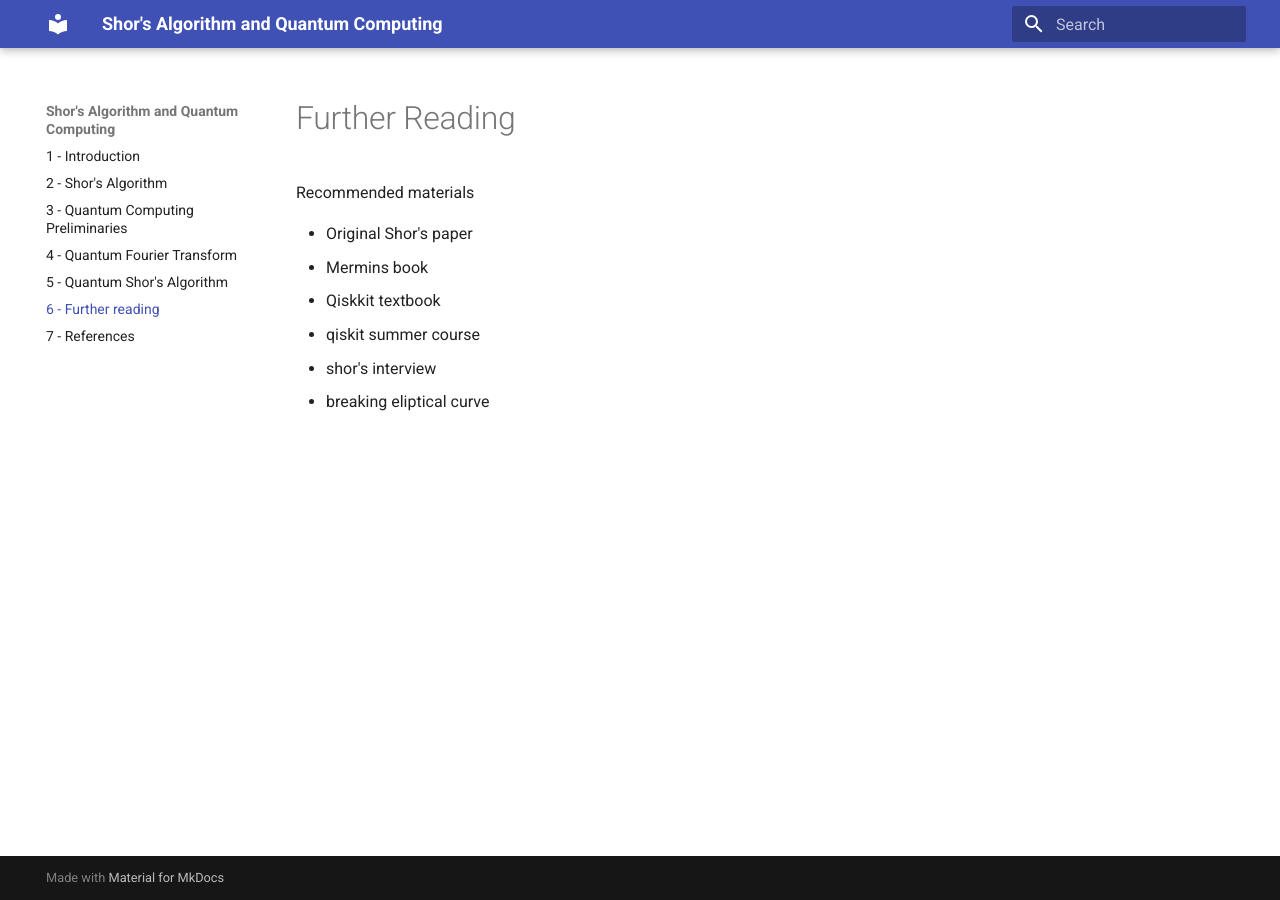
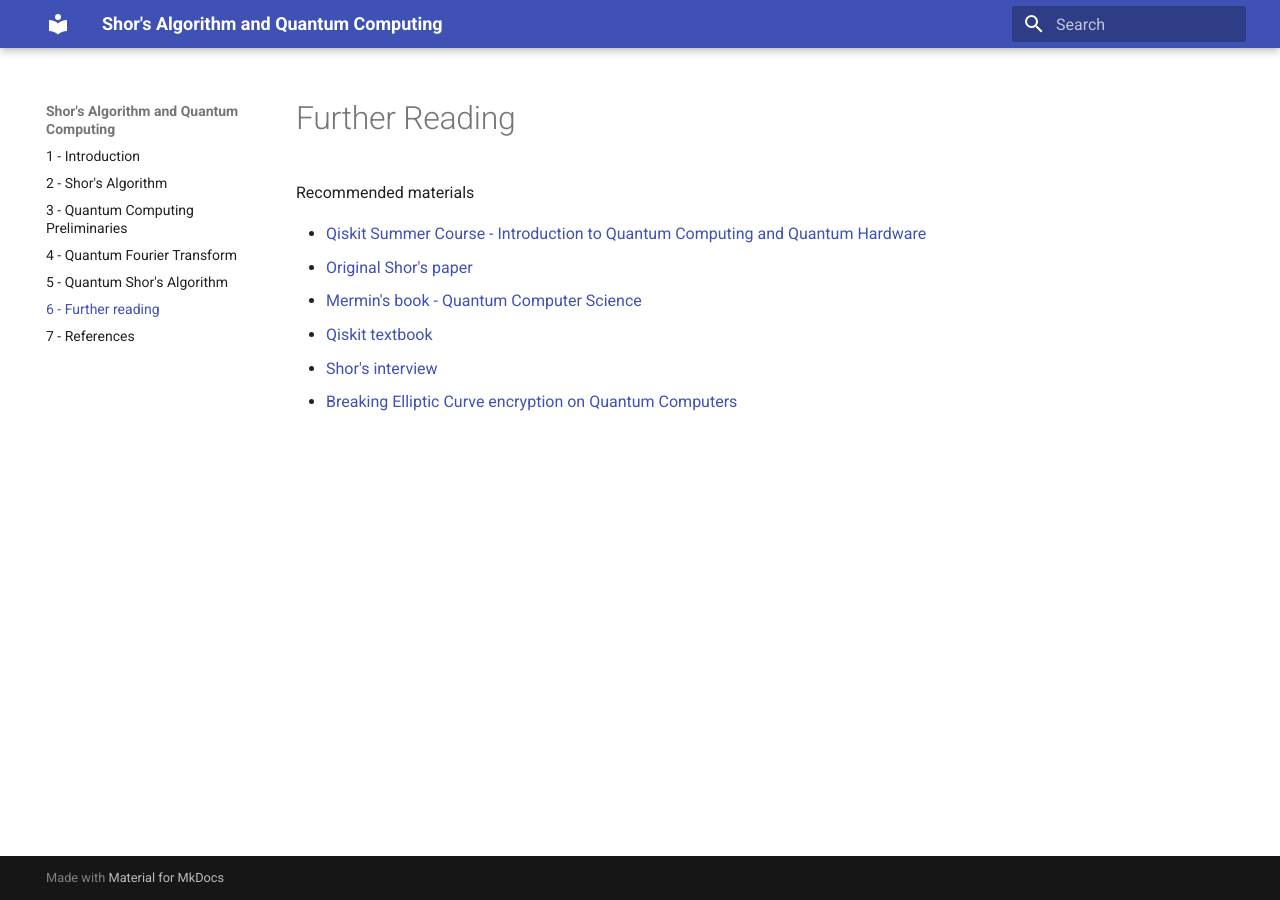
Before and after one commit to reneroliveira/quantum-shors-algorithm, an MkDocs documentation site: the page built from docs/further.md, in a window 1280 px wide. Built offline with MkDocs 1.6.1 and Material for MkDocs 9.7.7, drawn with Linux system fonts in a browser that asks for light colours.

Commit message:
organizing furter material

```diff
--- a/docs/further.md
+++ b/docs/further.md
@@ -2,9 +2,9 @@
 
 Recommended materials
 
-- Original Shor's paper
-- Mermins book
-- Qiskkit textbook
-- qiskit summer course
-- shor's interview
-- breaking eliptical curve
+- [Qiskit Summer Course - Introduction to Quantum Computing and Quantum Hardware](https://www.youtube.com/playlist?list=PLOFEBzvs-VvrXTMy5Y2IqmSaUjfnhvBHR)
+- [Original Shor's paper](https://arxiv.org/abs/quant-ph/9508027)
+- [Mermin's book - Quantum Computer Science](https://www.amazon.com/Quantum-Computer-Science-David-Mermin/dp/0521876583)
+- [Qiskit textbook](https://qiskit.org/textbook/preface.html)
+- [Shor's interview](https://youtu.be/6qD9XElTpCE)
+- [Breaking Elliptic Curve encryption on Quantum Computers](https://facultystaff.richmond.edu/~jdavis/summerwork/ellipticcurvequantum.pdf)
```
Also changed, not shown: docs/quantum-shors.md (+2 -0 lines), 3 other files.
